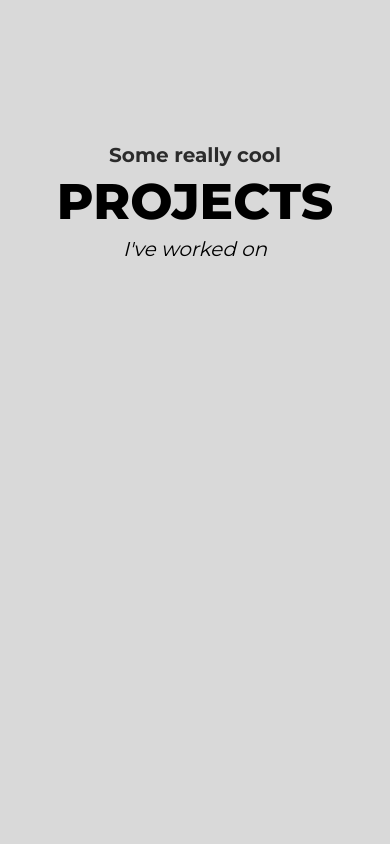
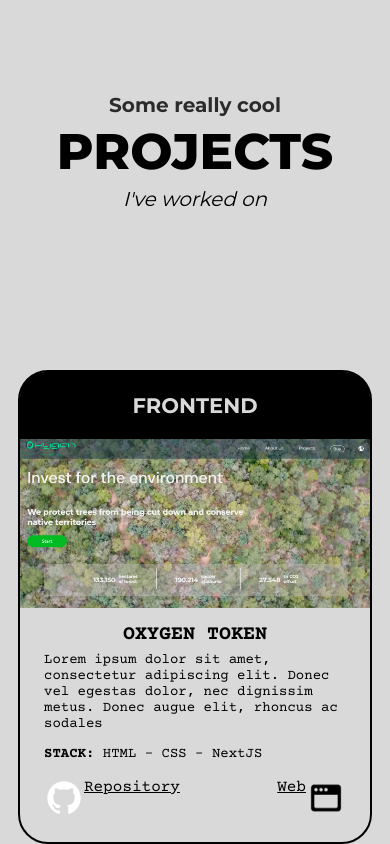
Before and after one commit to contiguima/portfolio-2024, a Next.js app: page / in a window 390 px wide. Shown: the part 1285-2129 px from the top of the page. Before the commit the page ends 2062 px from the top, so only its background shows below. Built offline with nearby package versions, Linux system fonts and the light colour scheme.

Commit message:
[FEAT] Starting project components, not responsivde yet

```diff
--- /dev/null
+++ b/src/app/components/projects_card/ProjectCardBig.js
@@ -0,0 +1,48 @@
+import Image from "next/image";
+import githubIcon from "../../../../public/assets/icons/github_icon.png"
+import webIcon from "../../../../public/assets/icons/web_icon.png"
+import "./project_card.css"
+
+const ProjectCardBig = ({tag, image, title, description, stack, repository, deploy}) =>{
+    return(
+        <div className="project-card-b">
+            <div className="project-tag">
+                <h3>{tag}</h3>
+            </div>
+            <Image className="project-img"
+            src={image}
+            alt={title}/>
+            <div className="project-description">
+                <h2>{title}</h2>
+                <p>{description}</p>
+                <span><b>STACK:</b> {stack}</span>
+                <div className="project-links">
+                    <div className="project-link">
+                    <Image
+                    className="project-link-img"
+                    src={githubIcon}
+                    alt="Github logo"/>
+                    <a
+                    target="_blank"
+                    href={repository}>Repository</a>
+                    </div>
+
+                    <div className="project-link"><a
+                    target="_blank"
+                    href={deploy}>Web</a>
+                    <Image
+                    className="project-link-img"
+                    src={webIcon}
+                    alt="Web logo"/></div>
+
+
+                </div>
+
+            </div>
+
+
+        </div>
+    )
+}
+
+export default ProjectCardBig;
--- /dev/null
+++ b/src/app/components/projects_card/project_card.css
@@ -0,0 +1,65 @@
+.project-card-b{
+    display:flex;
+    flex-direction: column;
+    max-width: 350px;
+    height: auto;
+    border: solid black 2px;
+    border-radius: 30px;
+}
+
+.project-img{
+    max-width: 350px;
+    height: auto;
+}
+
+.project-tag{
+    text-align: center;
+    background-color: black;
+    color: #D9D9D9;
+    border-top-right-radius: 25px;
+    border-top-left-radius: 25px;
+    font-family: var(--principal-font);
+    font-weight: 700;
+    font-size: clamp(18px, 1.4vw, 22px);
+
+}
+
+.project-description{
+    padding: 1.5em;
+    display: flex;
+    flex-direction: column;
+}
+
+.project-description h2{
+    font-family: var(--sec-font);
+    font-weight: 700;
+    text-align: center;
+    font-size: clamp(20px, 1.6vw, 25px);
+    text-transform: uppercase;
+}
+
+.project-description p, .project-description span{
+    font-family: var(--sec-font);
+    font-size: clamp(14px, 1.2vw, 20px);
+}
+
+.project-links{
+    display: flex;
+    margin-top: 1em;
+    flex-wrap: wrap;
+    text-decoration: underline;
+    justify-content: space-between;
+}
+
+.project-link-img{
+    max-height: 40px;
+    width: auto;
+}
+
+.project-link {
+    display: flex;
+    flex-direction: row;
+    align-items: space-between;
+    font-family: var(--sec-font);
+
+}
--- a/src/app/page.js
+++ b/src/app/page.js
@@ -3,6 +3,9 @@ import Image from "next/image";
 
 //Components
 import Navbar from "./components/navbar/Navbar"
+import BorderComponent from "./components/border_component/BorderComponent";
+import ProjectCardBig from "./components/projects_card/ProjectCardBig";
+
 
 //Styles
 import "./globals.css";
@@ -15,7 +18,7 @@ import xLogo from "../../public/assets/icons/x_icon.png";
 import fiverrLogo from "../../public/assets/icons/fiverr_icon.png";
 import eyesIcon from "../../public/assets/icons/eyes_icon.png";
 import spotifyLogo from "../../public/assets/icons/spotify_icon.png";
-import BorderComponent from "./components/border_component/BorderComponent";
+import oxygenImg from "../../public/assets/images/oxygen_project_img.png";
 
 
 export default function Home() {
@@ -71,13 +74,19 @@ export default function Home() {
      </div>
     </section>
     <section className="projects">
-      <BorderComponent/>
+      {/*<BorderComponent/>*/}
       <div className="projects-text">
       <h2 style={{opacity:0.8}}><b>Some really cool</b></h2>
       <h1>PROJECTS</h1>
       <h2><i>I've worked on</i></h2>
       </div>
       <div className="projects-container">
+        <ProjectCardBig
+        tag= "FRONTEND"
+        image={oxygenImg}
+        title="Oxygen Token"
+        description="Lorem ipsum dolor sit amet, consectetur adipiscing elit. Donec vel egestas dolor, nec dignissim metus. Donec augue elit, rhoncus ac sodales"
+        stack = "HTML - CSS - NextJS"/>
 
       </div>
     </section>
```
Also changed, not shown: public/assets/icons/web_icon.png (added), public/assets/images/oxygen_project_img.png (added), src/app/components/projects_card/ProjectCardSmall.js (added).
